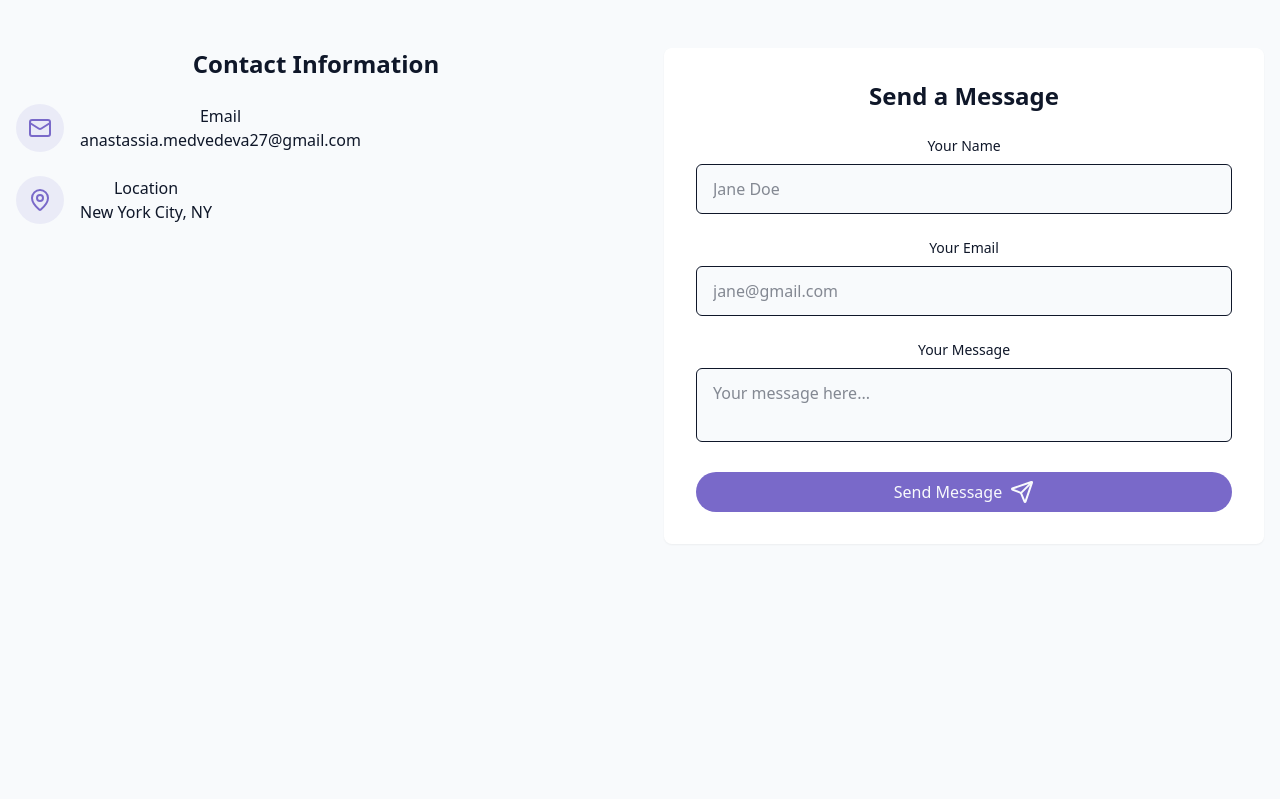
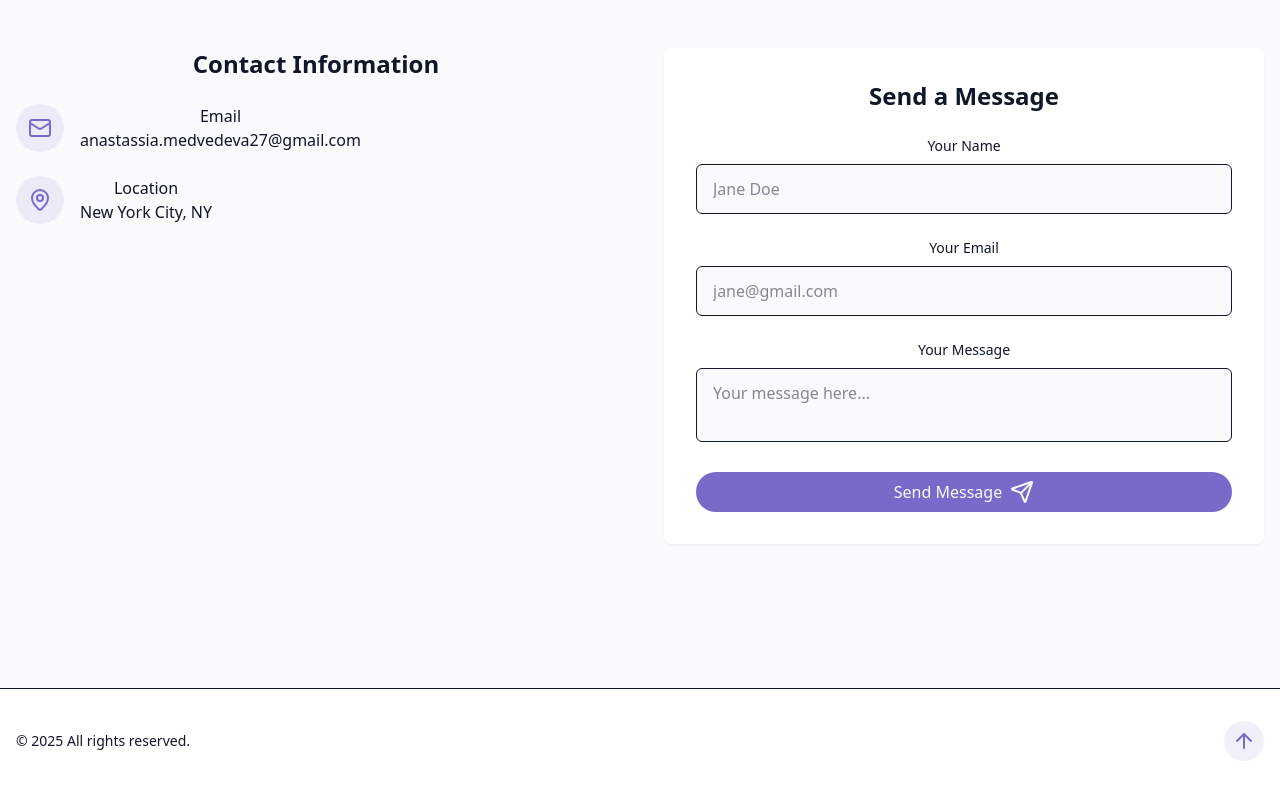
Before and after one commit to anastassiamedvedeva/personal_portfolio, a React (Vite) app: page / in a window 1280 px wide. Shown: the part 3406-4205 px from the top of the page. Before the commit the page ends 4046 px from the top, so only its background shows below. Built offline with nearby package versions, Linux system fonts and the light colour scheme.

Commit message:
Footer set up

```diff
--- /dev/null
+++ b/src/components/Footer.jsx
@@ -0,0 +1,13 @@
+import { ArrowUp } from "lucide-react"
+
+export const Footer = () => {
+  return (
+    <footer className="py-12 px-4 bg-card relative border-t border-border mt-12 pt-8 flex flex-wrap justify-between items-center">
+      <p className="text-sm text-muted-foreground">&copy; {new Date().getFullYear()} All rights reserved.</p>
+
+      <a href="#hero" className="p-2 rounded-full bg-primary/10 hover:bg-primary/20 text-primary transition-colors">
+        <ArrowUp />
+      </a>
+    </footer>
+  )
+}
--- a/src/pages/Home.jsx
+++ b/src/pages/Home.jsx
@@ -6,6 +6,7 @@
 import { SkillsSection } from "@/components/SkillsSection";
 import { ProjectsSection } from "@/components/ProjectsSection";
 import { ContactSection } from "@/components/ContactSection";
+import { Footer } from "@/components/Footer";
 
 export const Home = () => {
   return (
@@ -25,6 +26,7 @@
         <ContactSection />
       </main>
       { /* Footer */}
+      <Footer />
     </div>
   )
 };
```
